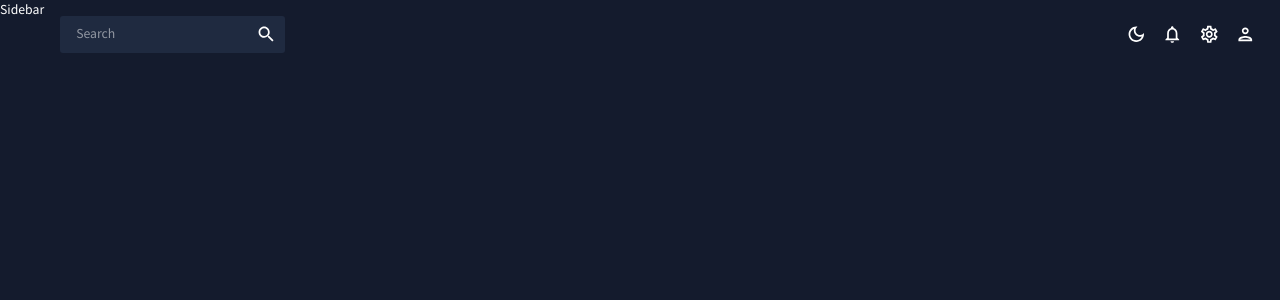
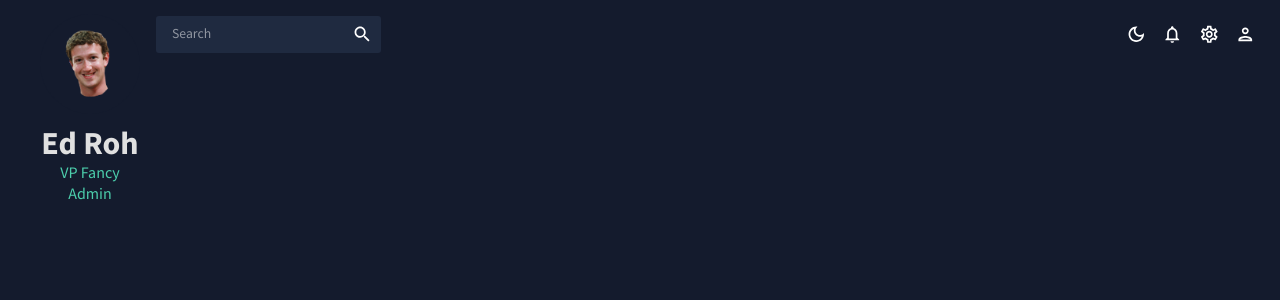
Before and after one commit to paszo/ed-roh-dashboard-tutorial, a React (Create React App) app: page / in a window 1280 px wide. Shown: the top 300 px of the page. Built offline with nearby package versions, Linux system fonts and the light colour scheme.

Commit message:
added user section to the sidebar

```diff
--- a/src/scenes/global/Sidebar.jsx
+++ b/src/scenes/global/Sidebar.jsx
@@ -19,7 +19,57 @@ import MapOutlinedIcon from "@mui/icons-material/MapOutlined";
 
 
 const Sidebar = () => {
-    return <div>Sidebar</div>
+    const theme = useTheme();
+    const colors = tokens(theme.palette.mode);
+    const [isCollapsed, setIsCollapsed] = useState(false);
+    const [selected, setSelected] = useState('Dashboard');
+    return (
+        <Box
+            sx={{
+                "& .pro-sidebar-inner": {
+                    background: `${colors.primary[400]} !important`
+                },
+                "& .pro-icon-wrapper": {
+                    backgroundColor: "transparent !important"
+                },
+                "& .pro-inner-item": {
+                    padding: "5px 35px 5px 20px !important"
+                },
+                "& .pro-inner-item:hover": {
+                    color: "#868dfb !important"
+                },
+                "& .pro-menu-item.active": {
+                    color: "#6870fa !important"
+                }
+            }}
+        >
+            <Menu>
+                {/* USER */}
+                {!isCollapsed && (
+                    <Box mb="25px">
+                        <Box display="flex" justifyContent="center" alignItems="center">
+                            <img
+                                alt="profile-user"
+                                width="100px"
+                                height="100px"
+                                src={`../../assets/user.png`}
+                                style={{cursor: "pointer", borderRadius: "50%"}}
+                            />
+
+                        </Box>
+                        <Box textAlign="center">
+                            <Typography variant="h2" color={colors.grey[100]} fontWeight="bold" sx={{m: "10px 0 0 0"}}>Ed Roh</Typography>
+                            <Typography variant="h5" color={colors.greenAccent[500]}>VP Fancy Admin</Typography>
+                        </Box>
+                    </Box>
+                )}
+
+
+
+            </Menu>
+
+        </Box>
+    )
 }
 
 export default Sidebar;
```
Also changed, not shown: public/assets/user.png (added).
